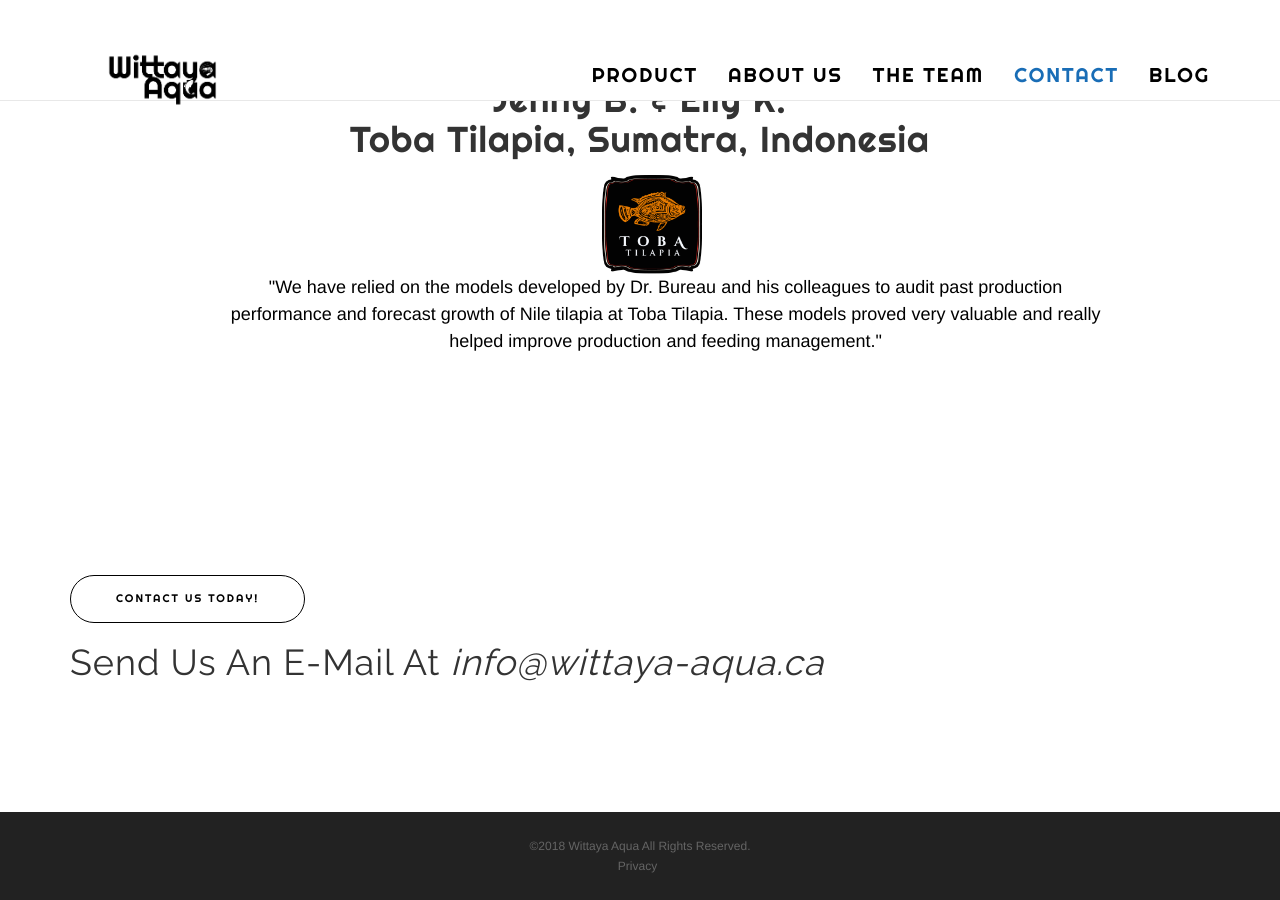
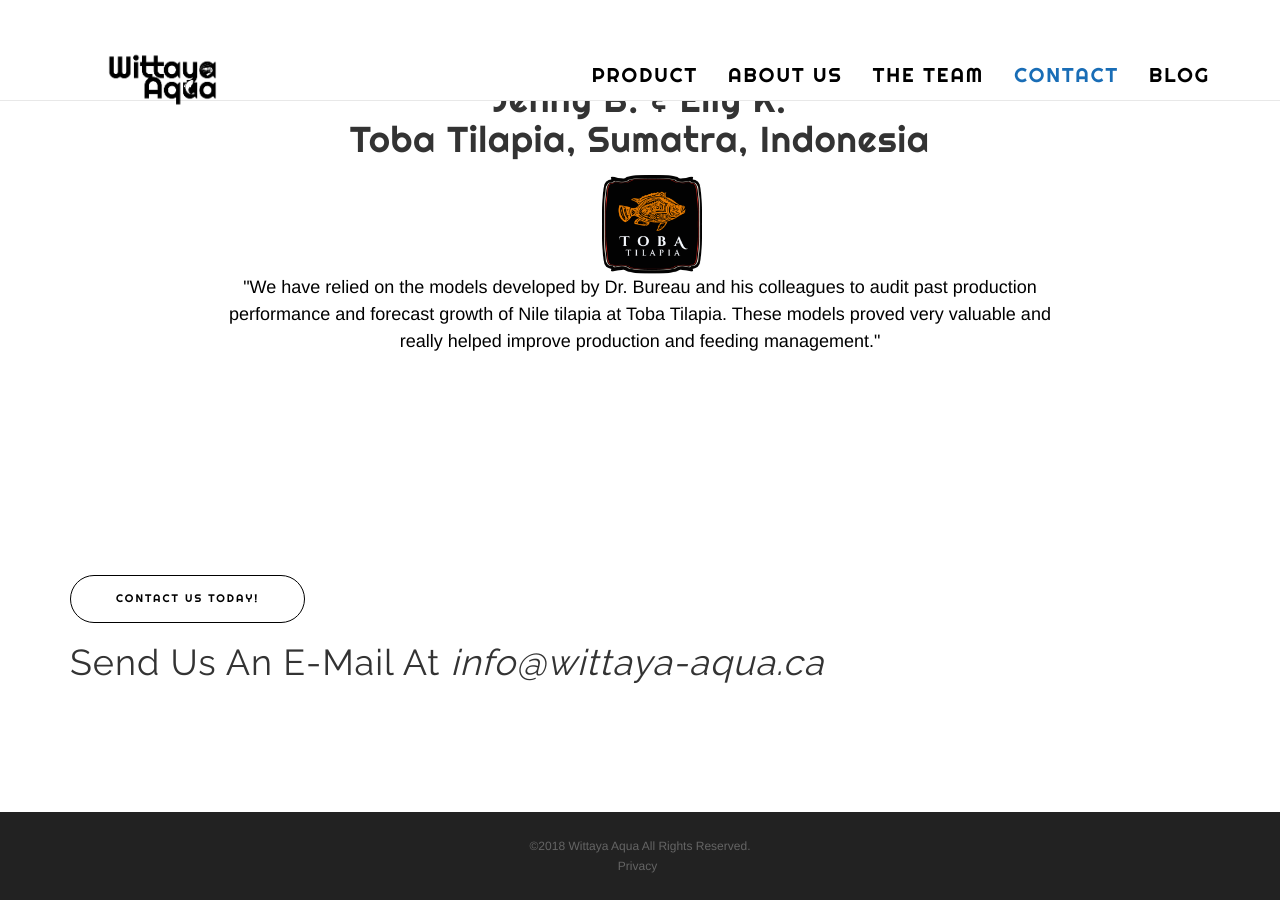
Before and after one commit to wittayaaqua/wittayaaqua.github.io, a Jekyll site: the page built from index.html, in a window 1280 px wide and 900 px high, scrolled down 4478 px. Built offline with Jekyll 4.4.1, drawn with Linux system fonts in a browser that asks for light colours; nearby versions of some CDN libraries; the list of posts is cut into pages by our own code.

Commit message:
better testimonials

```diff
--- a/_includes/testimonials.html
+++ b/_includes/testimonials.html
@@ -10,7 +10,7 @@
                 <h1>Jenny B. & Elly K.<br>
                 Toba Tilapia, Sumatra, Indonesia</h1>
                 <img src="/img/logo_tobatilapa.png" class="img-responsive wow bounceIn text-center" data-wow-delay=".2s"" style = "width: 100px; margin-left: 47%" alt="">
-                <p style="color:#000; width:70%; margin-left: 17%">"We have relied on the models developed by Dr. Bureau and his colleagues to audit past production performance and forecast growth of Nile tilapia at Toba Tilapia. These models proved very valuable and really helped improve production and feeding management." </p>
+                <p style="color:#000; width:auto; margin-left: 17%; margin-right: 17%">"We have relied on the models developed by Dr. Bureau and his colleagues to audit past production performance and forecast growth of Nile tilapia at Toba Tilapia. These models proved very valuable and really helped improve production and feeding management." </p>
                 <!--<div class="badges">
                     <a class="badge-link" href="#"><img src="/img/google-play-badge.svg" alt=""></a>
                     <a class="badge-link" href="#"><img src="/img/app-store-badge.svg" alt=""></a>
```
Also changed, not shown: 3 other files.
